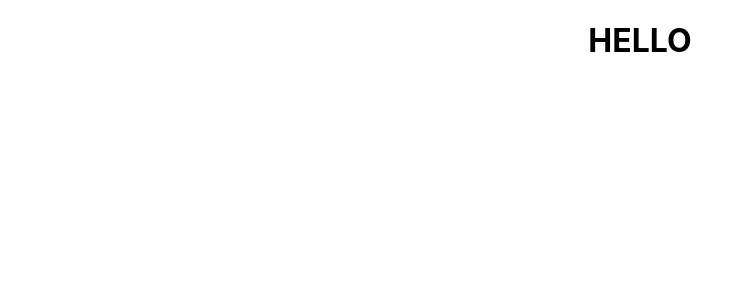
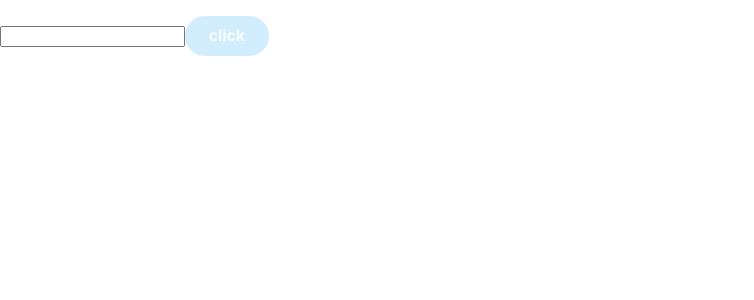
Before and after one commit to irina-adamuk/chat_react_typescript, a React app: page / in a window 1280 px wide. Shown: the top 300 px of the page, without its empty margins (0-754 px from the left). Built offline with nearby package versions, Linux system fonts and the light colour scheme.

Commit message:
form, button components

```diff
--- a/src/App.jsx
+++ b/src/App.jsx
@@ -1,10 +1,47 @@
-import React from 'react';
+import { AUTHOR } from './constants';
+import { Form } from './components/Form';
+import { MessageList } from './components/MessageList';
+import React, { useEffect, useState } from 'react';
+
 import './App.css';
 
 export const App = () => {
+  const [messages, setMessages] = useState([]);
+
+  const addMessage = (value) => {
+    setMessages([
+      ...messages,
+      {
+        author: AUTHOR.USER,
+        value,
+      },
+    ]);
+  };
+
+  useEffect(() => {
+    if (
+      messages.length > 0 &&
+      messages[messages.length - 1].author !== AUTHOR.BOT
+    ) {
+      const botTimeout = setTimeout(() => {
+        setMessages([
+          ...messages,
+          {
+            author: AUTHOR.BOT,
+            value: 'I am BOT',
+          },
+        ]);
+      }, 1000);
+      return () => {
+        clearTimeout(botTimeout);
+      };
+    }
+  }, [messages]);
+
   return (
-    <div className="App">
-      <h1>HELLO</h1>
-    </div>
+    <>
+      <MessageList messages={messages} />
+      <Form addMessage={addMessage} />
+    </>
   );
 };
--- /dev/null
+++ b/src/components/Button.jsx
@@ -0,0 +1,43 @@
+import './button.css';
+
+// import PropTypes from 'prop-types';
+import React from 'react';
+
+export const Button = ({
+  primary,
+  backgroundColor,
+  size,
+  disabled,
+  label,
+  type,
+  ...props
+}) => {
+  const mode = primary ? 'button--primary' : 'button--secondary';
+  const isDisabled = disabled ? 'button--disabled' : '';
+  return (
+    <button
+      disabled={disabled}
+      type={type}
+      className={['button', `button--${size}`, mode, isDisabled].join(' ')}
+      style={backgroundColor && { backgroundColor }}
+      {...props}
+    >
+      {label}
+    </button>
+  );
+};
+
+// Button.propTypes = {
+//   backgroundColor: PropTypes.string,
+//   label: PropTypes.string.isRequired,
+//   onClick: PropTypes.func,
+//   primary: PropTypes.bool,
+//   size: PropTypes.oneOf(['small', 'medium', 'large']),
+// };
+
+// Button.defaultProps = {
+//   backgroundColor: null,
+//   onClick: undefined,
+//   primary: false,
+//   size: 'medium',
+// };
--- /dev/null
+++ b/src/components/Form.jsx
@@ -0,0 +1,28 @@
+import { Button } from './Button';
+import React, { useState } from 'react';
+
+export const Form = ({ addMessage }) => {
+  const [value, setValue] = useState('');
+  const handleSubmit = (event) => {
+    event.preventDefault();
+    addMessage(value);
+    setValue('');
+  };
+
+  return (
+    <form onSubmit={handleSubmit}>
+      <input
+        type="text"
+        value={value}
+        onChange={(event) => setValue(event.target.value)}
+      ></input>
+      <Button
+        type={'submit'}
+        label={'click'}
+        size={'large'}
+        primary
+        disabled={!value}
+      />
+    </form>
+  );
+};
--- /dev/null
+++ b/src/components/MessageList.jsx
@@ -0,0 +1,15 @@
+import React from 'react';
+
+export const MessageList = ({ messages }) => {
+  return (
+    <>
+      <ul>
+        {messages.map((message, ind) => (
+          <li key={ind}>
+            <b>{message.author}</b>: {message.value}
+          </li>
+        ))}
+      </ul>
+    </>
+  );
+};
--- a/src/components/button1.css
+++ b/src/components/button.css
@@ -1,4 +1,4 @@
-.storybook-button {
+.button {
   font-family: 'Nunito Sans', 'Helvetica Neue', Helvetica, Arial, sans-serif;
   font-weight: 700;
   border: 0;
@@ -7,24 +7,27 @@
   display: inline-block;
   line-height: 1;
 }
-.storybook-button--primary {
+.button--primary {
   color: white;
   background-color: #1ea7fd;
 }
-.storybook-button--secondary {
+.button--secondary {
   color: #333;
   background-color: transparent;
   box-shadow: rgba(0, 0, 0, 0.15) 0px 0px 0px 1px inset;
 }
-.storybook-button--small {
+.button--small {
   font-size: 12px;
   padding: 10px 16px;
 }
-.storybook-button--medium {
+.button--medium {
   font-size: 14px;
   padding: 11px 20px;
 }
-.storybook-button--large {
+.button--large {
   font-size: 16px;
   padding: 12px 24px;
 }
+.button--disabled {
+  opacity: 0.2;
+}
--- /dev/null
+++ b/src/constants.js
@@ -0,0 +1,4 @@
+export const AUTHOR = {
+  BOT: 'BOT',
+  USER: 'USER',
+};
```
Also changed, not shown: src/components/Button1.jsx (deleted, +0 -65 lines), .eslintrc.js, 2 other files (tests, documents, lock files or other folders).
